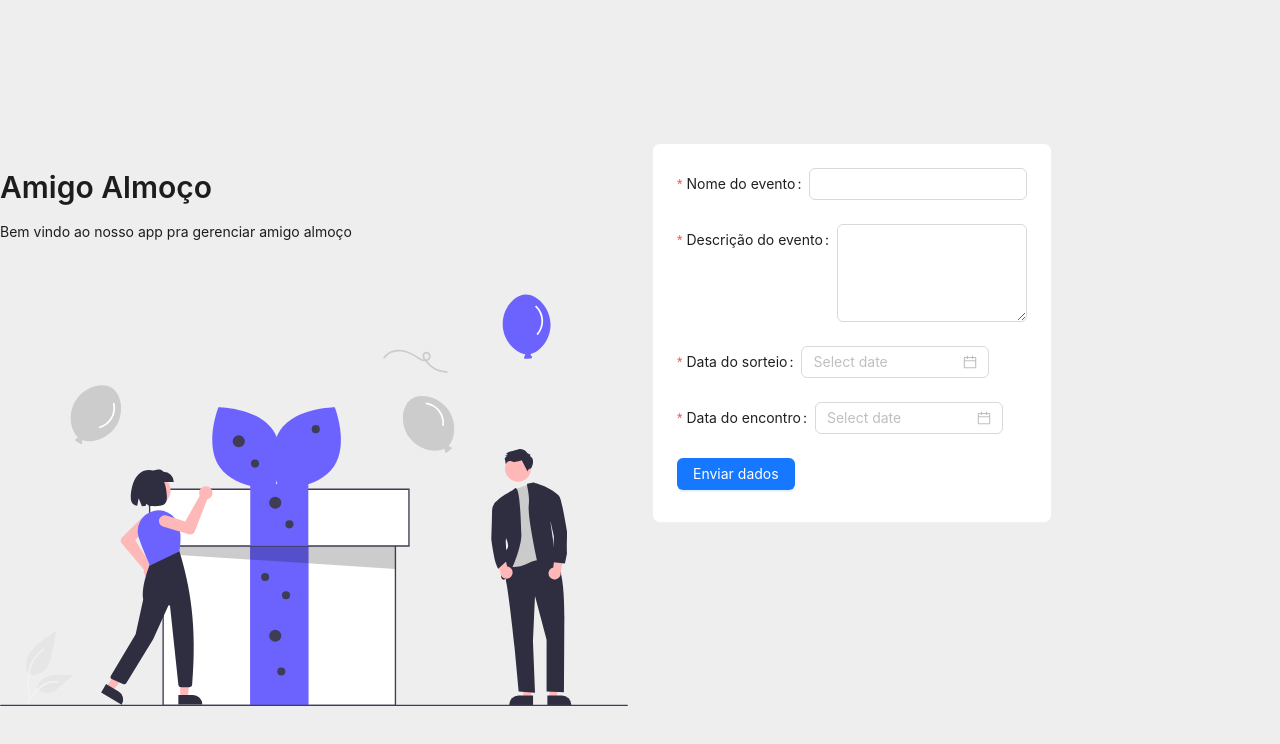
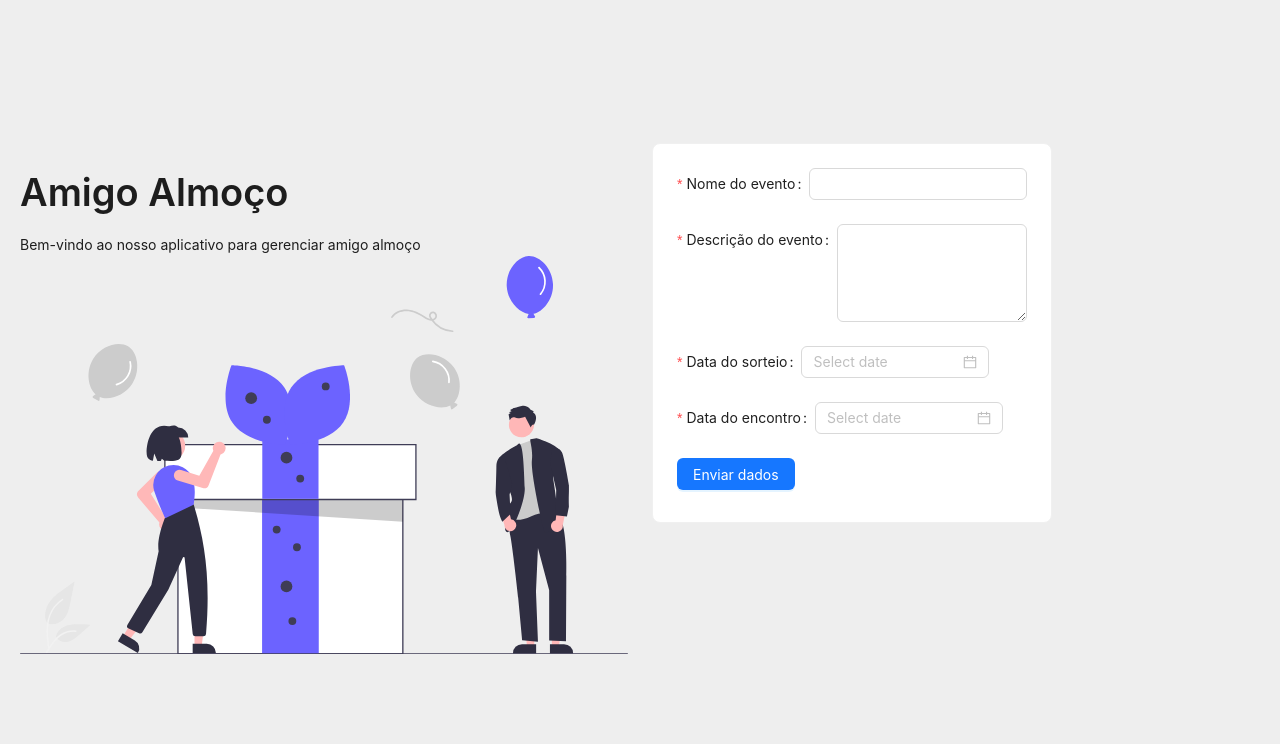
Before and after one commit to ClauMpFreitas/projeto-amigo-secreto, a React (Vite) app: page / in a window 1280 px wide. Shown: the top 744 px of the page. Built offline with nearby package versions, Linux system fonts and the light colour scheme; the HTML template or start-up script is replaced by a standard one.

Commit message:
Alterado espaçamento da página

```diff
--- a/src/HomePage/HomePage.tsx
+++ b/src/HomePage/HomePage.tsx
@@ -65,11 +65,13 @@ export function HomePage() {
     return (
         <>
         <Row gutter={24}>
-            <Col span={12}>
-            <Typography.Title level={2}>Amigo Almoço</Typography.Title>
-            <Typography.Text>Bem vindo ao nosso app pra gerenciar amigo almoço</Typography.Text>
-                <GiftAndPersonsSvg/>
-            </Col>
+        <Col span={12}>
+        <div style={{ marginLeft: '20px' }}>
+            <Typography.Title level={1}>Amigo Almoço</Typography.Title>
+            <Typography.Text>Bem-vindo ao nosso aplicativo para gerenciar amigo almoço</Typography.Text>
+            <GiftAndPersonsSvg/>
+        </div>
+    </Col>
             <Col span={12}>
                 <Card style={{ width: 400, height: 380 }}>
                 <Form
```
